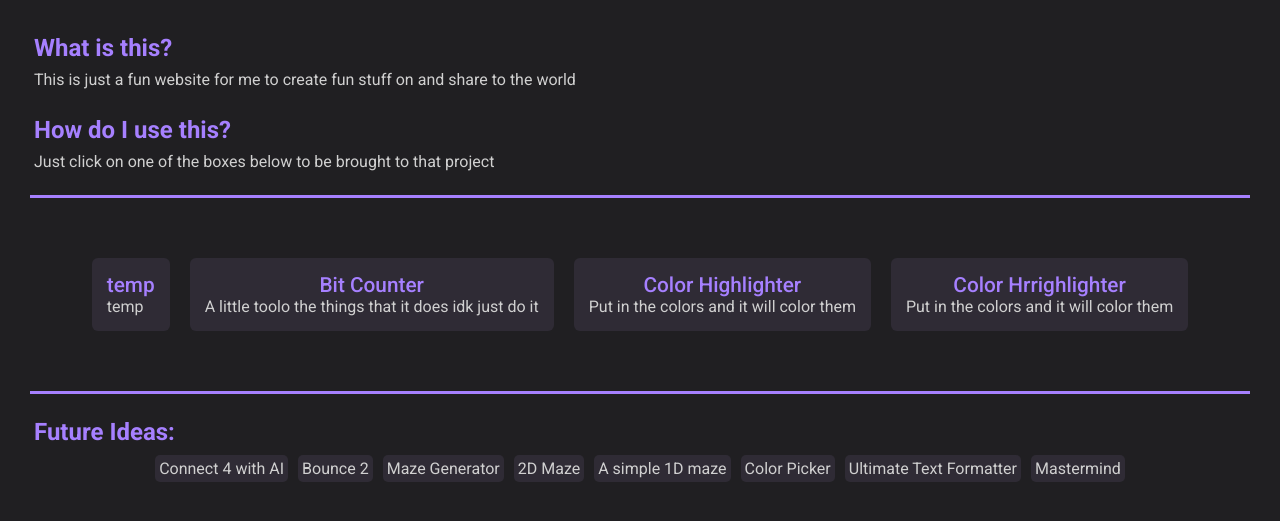
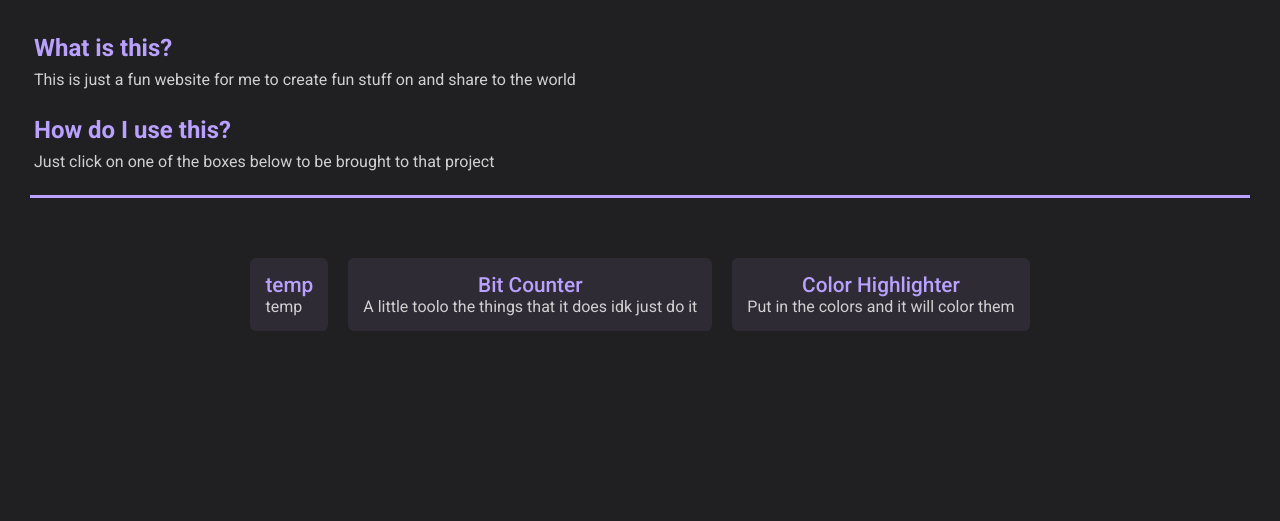
Before and after one commit to awaheartemoji/doko, a plain HTML site: page index.html in a window 1280 px wide. Drawn offline with Linux system fonts and the light colour scheme.

Commit message:
improvements

```diff
--- a/index.css
+++ b/index.css
@@ -64,23 +64,6 @@ p {
     color: rgb(255, 255, 255);
     color: rgba(255, 255, 255, 1);
 
-}
-
-
-
-/* Ideas */
-.ideas {
-    display: flex;
-    flex-direction: row;
-    flex-wrap: wrap;
-    justify-content: center;
-}
-
-.ideas * {
-    background-color: #2f2b35;
-    margin: 5px;
-    padding: 5px;
-    border-radius: 5px;
 }
 
 
--- a/index.html
+++ b/index.html
@@ -49,21 +49,5 @@
 
     <div id="page-list"></div>
 
-    <div class="info-container">
-        <div class="divider"></div>
-        <p class="title">Future Ideas:</p>
-        <div class="ideas">
-
-            <p>Connect 4 with AI</p>
-            <p>Bounce 2</p>
-            <p>Maze Generator</p>
-            <p>2D Maze</p>
-            <p>A simple 1D maze</p>
-            <p>Color Picker</p>
-            <p>Ultimate Text Formatter</p>
-            <p>Mastermind</p>
-
-        </div>
-    </div>
 </body>
 </html>
--- a/pages.json
+++ b/pages.json
@@ -13,10 +13,5 @@
     "id": "color-highlight",
     "title": "Color Highlighter",
     "desc": "Put in the colors and it will color them"
-    },
-    {
-        "id": "ult-bounce",
-        "title": "Color Hrrighlighter",
-        "desc": "Put in the colors and it will color them"
   }
 ]
--- a/util/util.css
+++ b/util/util.css
@@ -1,7 +1,7 @@
 :root {
-   --font-color: #d0d0d0;
-   --bg-color: #201f22;
-   --hi-color: #a680ff;
+    --font-color: #d0d0d0;
+    --bg-color: #201f22;
+    --hi-color: #baa1ff;
 }
 
 
@@ -9,11 +9,14 @@
 /* Custom Highlight Color */
 ::selection {
     color: #242324;
-    background: #ffb7b7; /* WebKit/Blink Browsers */
+    background: #ffb7b7;
+    /* WebKit/Blink Browsers */
 }
+
 ::-moz-selection {
     color: #242324;
-    background: #ffb7b7; /* Gecko Browsers */
+    background: #ffb7b7;
+    /* Gecko Browsers */
 }
 
 
@@ -50,7 +53,34 @@
     content: attr(data-placeholder);
 }
 
-.util-placeholder:empty::before, ::placeholder {
+.util-placeholder:empty::before,
+::placeholder {
     font-size: 1em;
     color: #7f7f7f;
 }
+
+
+
+
+/* Custom Input Box */
+.util-inputbox {
+    border-radius: 4px;
+    padding: 3px;
+    border: 2px solid #878787;
+    background-color: #ffffff;
+    /* -moz-appearance: textfield; */
+}
+
+/* .util-inputbox::-webkit-outer-spin-button,
+.util-inputbox::-webkit-inner-spin-button {
+    -webkit-appearance: none;
+    margin: 0;
+} */
+
+.util-inputbox:focus {
+    outline: none;
+}
+
+.util-inputbox:hover {
+    border: 2px solid #4d4d4d;
+}
--- a/util/util.js
+++ b/util/util.js
@@ -1,13 +1,17 @@
-const Util = {}
+const Util = {
+	options: {
+		backButton: true,
+	},
+};
 
-const UtilInit = () => {
-    Util.backButton = () => {
-        const html = `
-        <a href="/" class="back-button"><div><i class="material-icons">arrow_back</i></div></a>
-        `
+// Functions
+(() => {
 
-        document.body.innerHTML += html
-    }
-}
+	Util.init = () => {
+		if (Util.options.backButton) {
+			const html = "<a href=\"/\" class=\"back-button\"><div><i class=\"material-icons\">home</i></div></a>";
+			document.body.innerHTML += html;
+		}
+	};
 
-UtilInit()
+})();
```
Also changed, not shown: index.js (+7 -7 lines), pages/color-highlight/index.html (+13 -3 lines), pages/color-highlight/index.js (+21 -20 lines), .eslintrc.json (added). Lines whose indentation alone changed are shown as unchanged.
